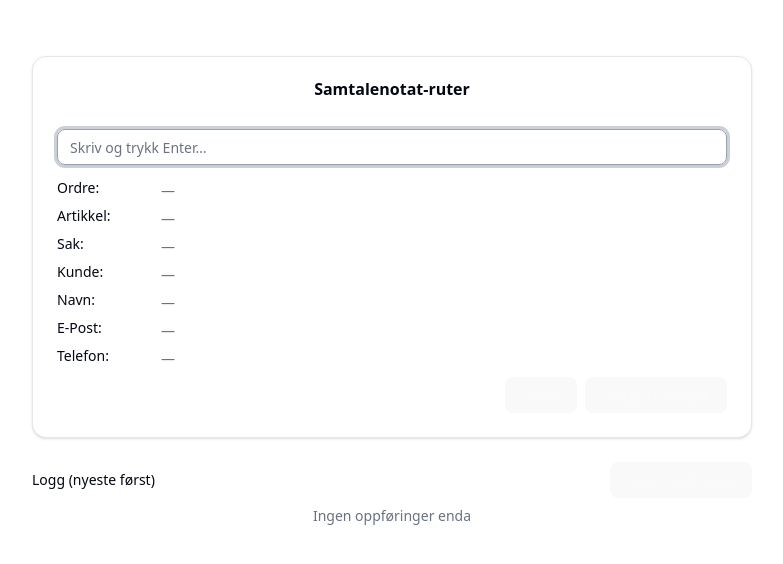
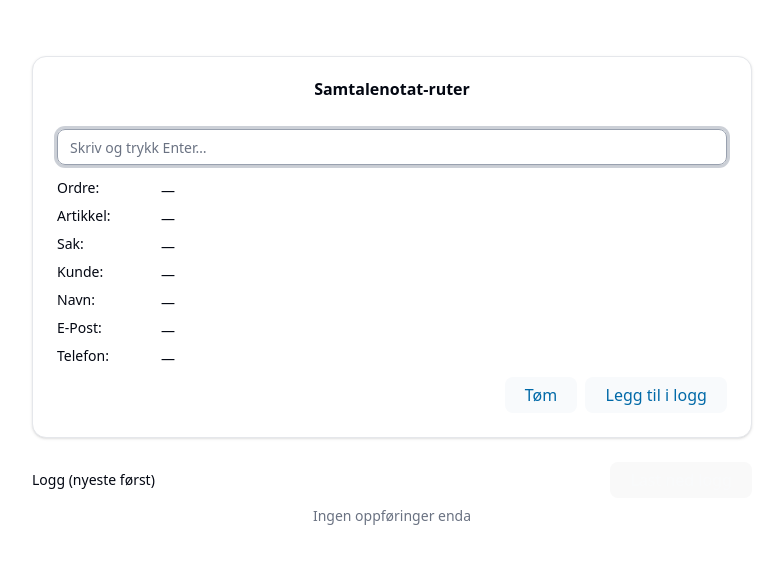
Before and after one commit to kensparby/phonelog, a React (Vite) app: page / in a window 1280 px wide. Shown: the top 564 px of the page, without its empty margins (248-1031 px from the left). Built offline with nearby package versions, Linux system fonts and the light colour scheme.

Commit message:
Actually maybe fix colors this time?

```diff
--- a/src/App.tsx
+++ b/src/App.tsx
@@ -193,8 +193,8 @@ function App() {
       <div className="w-full max-w-3xl space-y-6">
         <Card>
           <CardHeader>
-              <CardTitle>{t('callNotesRouter')}</CardTitle>
-            </CardHeader>
+            <CardTitle>{t('callNotesRouter')}</CardTitle>
+          </CardHeader>
           <CardContent className="space-y-4">
             <Input
               ref={mainInputRef}
@@ -214,7 +214,7 @@ function App() {
                   <Label className="w-24 capitalize flex-shrink-0">{t(key)}:</Label>
                   <div className="flex-1 flex flex-wrap gap-2 items-center">
                     {fields[key].length === 0 ? (
-                      <div className="text-sm text-muted-foreground">—</div>
+                      <div className="text-sm dark:text-muted-foreground">—</div>
                     ) : (
                       fields[key].map((val, i) => (
                         <Button
@@ -223,10 +223,10 @@ function App() {
                           size="sm"
                           onClick={() => copyWithFeedback(`form-${key}-${i}`, val)}
                           onContextMenu={e => {
-                          e.preventDefault()
-                          removeTagFromForm(key, i)
+                            e.preventDefault()
+                            removeTagFromForm(key, i)
                           }}
-                          className={`rounded-full bg-gray-200! ${copiedIds.includes(`form-${key}-${i}`) ? 'bg-green-100 border-green-200' : ''}`}>
+                          className={`rounded-full bg-slate-50! text-sky-700! dark:bg-sky-700! dark:text-slate-50! ${copiedIds.includes(`form-${key}-${i}`) ? 'bg-green-100 border-green-200' : ''}`}>
                           {val}
                         </Button>
                       ))
@@ -236,10 +236,14 @@ function App() {
               ))}
 
               <div className="flex gap-2 justify-end">
-                <Button onClick={() => setFields({ order: [], article: [], case: [], customer: [], name: [], email: [], phone: [] })}>
+                <Button
+                  className={`bg-slate-50! text-sky-700! dark:bg-sky-700! dark:text-slate-50!`}
+                  onClick={() => setFields({ order: [], article: [], case: [], customer: [], name: [], email: [], phone: [] })}>
                   {t('clear')}
                 </Button>
-                <Button onClick={addToLog}>{t('addToLog')}</Button>
+                <Button
+                  className={`bg-slate-50! text-sky-700! dark:bg-sky-700! dark:text-slate-50!`}
+                  onClick={addToLog}>{t('addToLog')}</Button>
               </div>
             </div>
           </CardContent>
@@ -272,7 +276,7 @@ function App() {
                               //   e.preventDefault()
                               //   removeTagFromLog(idx, k, i)
                               // }}
-                          className={`rounded-full bg-gray-200! dark:text-muted-foreground! ${copiedIds.includes(`log-${idx}-${k}-${i}`) ? 'bg-green-100 border-green-200' : ''}`}>
+                              className={`rounded-full bg-slate-50! text-sky-700! dark:bg-sky-700! dark:text-slate-50! ${copiedIds.includes(`log-${idx}-${k}-${i}`) ? 'bg-green-100 border-green-200' : ''}`}>
                               {val}
                             </Button>
                           ))
```
